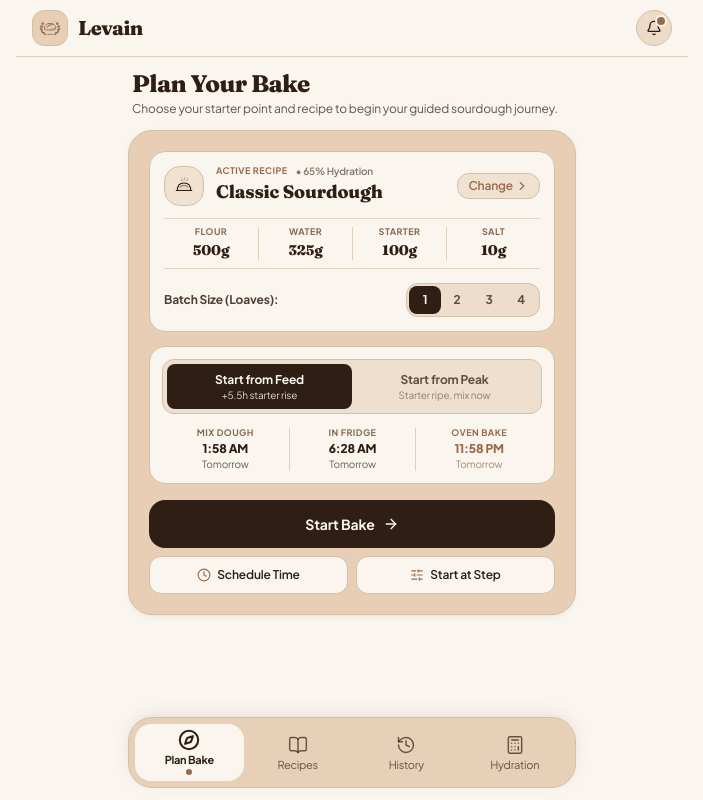
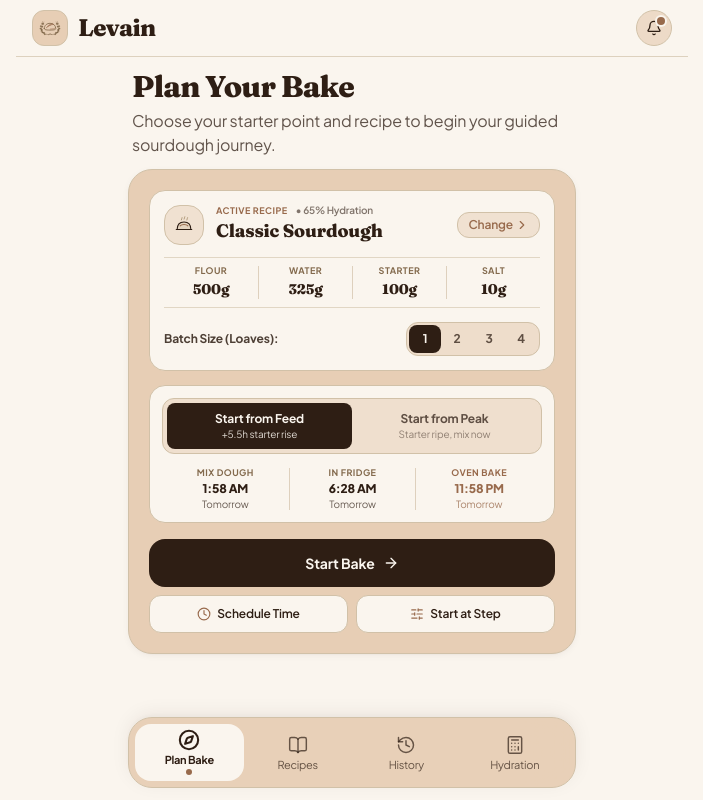
Before and after one commit to Daniel235Lobato/sourdough-timeline, a React (Vite) app: page / in a window 1280 px wide. Shown: the whole page, without its empty margins (288-991 px from the left). Built offline with nearby package versions, Linux system fonts and the light colour scheme; no server answers; the HTML template or start-up script is replaced by a standard one.

Commit message:
refactor(typography): enforce semantic heading hierarchy and sizing rules for H1, H2, body across all screens

```diff
--- a/src/components/calculator/HydrationCalculatorView.tsx
+++ b/src/components/calculator/HydrationCalculatorView.tsx
@@ -83,10 +83,10 @@ export const HydrationCalculatorView: React.FC<HydrationCalculatorViewProps> = (
   return (
     <div className="pb-24 pt-1 px-3 sm:px-4 max-w-xl mx-auto space-y-5 animate-fade-in text-[#2E1E14]">
       <div>
-        <h2 className="font-serif text-2xl font-bold text-[#2E1E14] tracking-tight leading-tight">
-          Baker's Percentages & Hydration
-        </h2>
-        <p className="text-xs text-[#2E1E14]/75 mt-0.5">
+        <h1 className="font-serif text-2xl sm:text-3xl font-extrabold text-[#2E1E14] tracking-tight leading-tight">
+          Baker's Percentages &amp; Hydration
+        </h1>
+        <p className="text-sm sm:text-base text-[#2E1E14]/75 mt-1 leading-normal">
           Adjust baker's percentages to calculate exact gram weights and crumb characteristics
         </p>
       </div>
--- a/src/components/common/Header.tsx
+++ b/src/components/common/Header.tsx
@@ -41,7 +41,7 @@ export const Header: React.FC<HeaderProps> = ({
             <Logo size={32} className="w-full h-full" />
           </div>
           <div className="flex flex-col justify-center">
-            <span className="font-serif font-extrabold text-[#2E1E14] text-[20px] tracking-tight leading-none">
+            <span className="font-serif font-extrabold text-xl sm:text-2xl text-[#2E1E14] tracking-tight leading-none">
               Levain
             </span>
           </div>
--- a/src/components/history/BakeHistoryView.tsx
+++ b/src/components/history/BakeHistoryView.tsx
@@ -15,10 +15,10 @@ export const BakeHistoryView: React.FC = () => {
       {/* Header */}
       <div className="flex items-start justify-between">
         <div>
-          <h2 className="font-serif text-2xl font-bold text-[#2E1E14] tracking-tight leading-tight">
+          <h1 className="font-serif text-2xl sm:text-3xl font-extrabold text-[#2E1E14] tracking-tight leading-tight">
             Bake Journal & Archive
-          </h2>
-          <p className="text-xs text-[#2E1E14]/75 mt-0.5">
+          </h1>
+          <p className="text-sm sm:text-base text-[#2E1E14]/75 mt-1 leading-normal">
             Track previous bakes, fermentation timing, and crumb ratings to master your bake
           </p>
         </div>
--- a/src/components/home/HomeView.tsx
+++ b/src/components/home/HomeView.tsx
@@ -69,10 +69,10 @@ export const HomeView: React.FC<HomeViewProps> = ({
     <div className="w-full flex-1 flex flex-col justify-start max-w-md mx-auto space-y-3 animate-fade-in text-[#2E1E14]">
       {/* Screen Introduction & Prompt Header */}
       <div className="px-1 pt-0.5">
-        <h2 className="font-serif text-2xl font-extrabold text-[#2E1E14] tracking-tight leading-tight">
+        <h1 className="font-serif text-2xl sm:text-3xl font-extrabold text-[#2E1E14] tracking-tight leading-tight">
           Plan Your Bake
-        </h2>
-        <p className="text-xs text-[#2E1E14]/75 mt-0.5 leading-snug">
+        </h1>
+        <p className="text-sm sm:text-base text-[#2E1E14]/75 mt-1 leading-normal">
           Choose your starter point and recipe to begin your guided sourdough journey.
         </p>
       </div>
--- a/src/components/recipes/RecipeListView.tsx
+++ b/src/components/recipes/RecipeListView.tsx
@@ -43,10 +43,10 @@ export const RecipeListView: React.FC<RecipeListViewProps> = ({ onSelectAndBake
       {/* Header */}
       <div className="flex items-center justify-between">
         <div>
-          <h2 className="font-serif text-2xl font-bold text-[#2E1E14] tracking-tight leading-tight">
+          <h1 className="font-serif text-2xl sm:text-3xl font-extrabold text-[#2E1E14] tracking-tight leading-tight">
             Sourdough Recipes
-          </h2>
-          <p className="text-xs text-[#2E1E14]/80 mt-0.5">
+          </h1>
+          <p className="text-sm sm:text-base text-[#2E1E14]/80 mt-1 leading-normal">
             Select a recipe or build your own custom formula
           </p>
         </div>
--- a/src/components/timeline/TimelineView.tsx
+++ b/src/components/timeline/TimelineView.tsx
@@ -82,12 +82,12 @@ export const TimelineView: React.FC<TimelineViewProps> = ({ onNavigateHome }) =>
       <div className="space-y-4 pt-1">
         <div className="flex items-center justify-between px-1 relative">
           <div>
-            <h3 className="font-serif text-lg sm:text-xl font-extrabold text-[#2E1E14]">
+            <h1 className="font-serif text-2xl sm:text-3xl font-extrabold text-[#2E1E14] tracking-tight leading-tight">
               Sourdough Journey
-            </h3>
-            <span className="text-xs text-[#2E1E14]/70 font-medium">
+            </h1>
+            <p className="text-sm text-[#2E1E14]/75 mt-0.5">
               {activeSession.steps.length} Milestones
-            </span>
+            </p>
           </div>
 
           {/* Options Button to open Centered Modal */}
```
